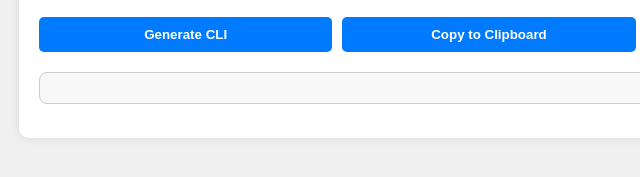
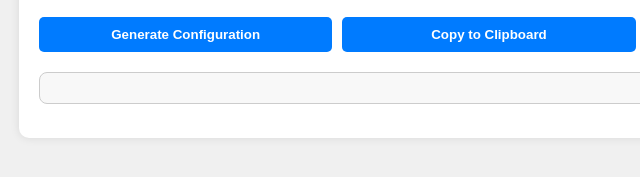
Before and after one commit to MehediHasanTapu/bdcomGpon, a plain HTML site: page index.html in a window 1280 px wide. Shown: the part 519-696 px from the top of the page, 151-791 px from the left. Drawn offline with Linux system fonts and the light colour scheme.

Commit message:
Update index.html

```diff
--- a/index.html
+++ b/index.html
@@ -120,7 +120,7 @@
     </div>
 
     <div class="button-group">
-      <button onclick="generateConfig()">Generate CLI</button>
+      <button onclick="generateConfig()">Generate Configuration</button>
       <button onclick="copyToClipboard()">Copy to Clipboard</button>
       <button onclick="downloadConfig()">Download as txt file</button>
     </div>
```
